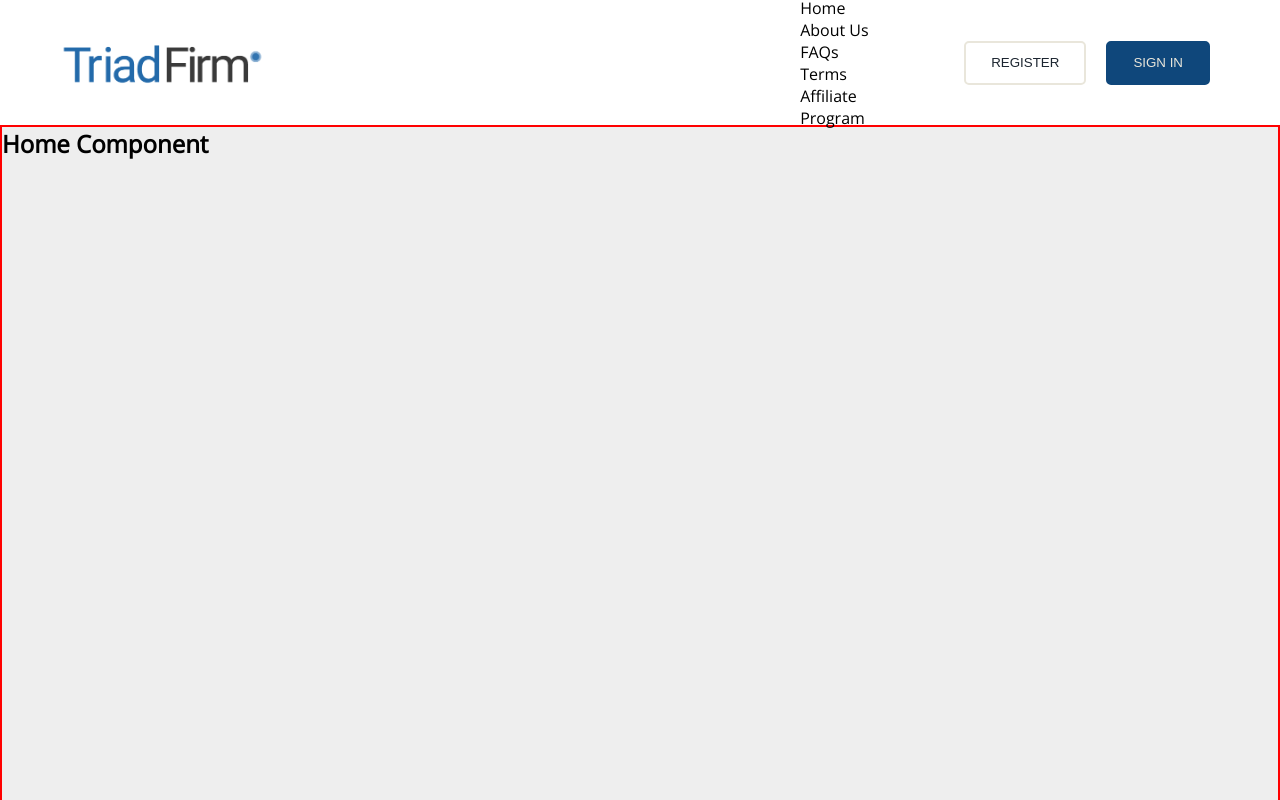
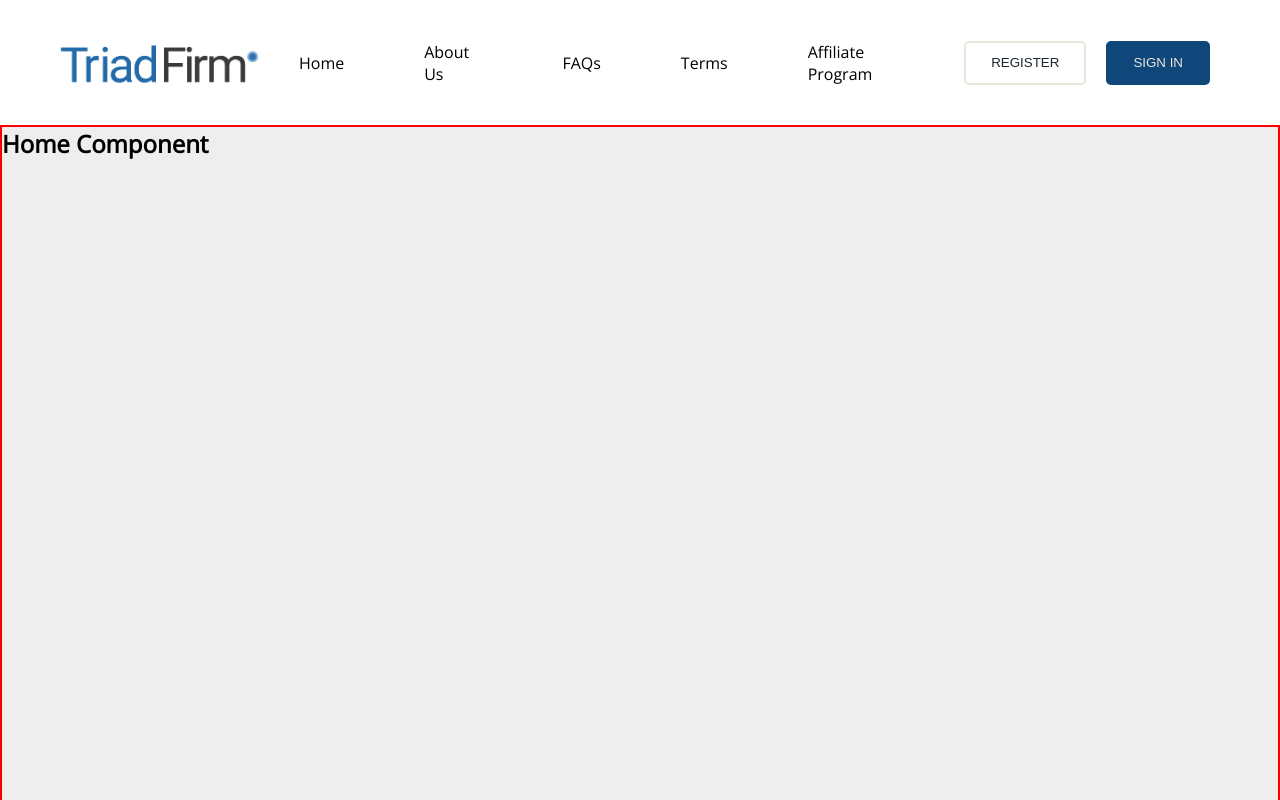
Before and after one commit to tonayam/crypto, a React (Create React App) app: page / in a window 1280 px wide. Shown: the top 800 px of the page. Built offline with nearby package versions, Linux system fonts and the light colour scheme.

Commit message:
Add Re-render on App Resize
This commit will add the resize and re-render featur.

```diff
--- a/src/App.js
+++ b/src/App.js
@@ -10,8 +10,17 @@ import Login from "./pages/login/Login";
 import Register from "./pages/register/Register";
 import Contact from "./pages/contact/Contact";
 import CookiesPolicy from "./pages/cookies/CookiesPolicy";
+import { useEffect, useState } from "react";
 
 function App() {
+  const [windowWidth, setWindowWidth] = useState(``);
+
+  useEffect(() => {
+    window.addEventListener(`resize`, () => {
+      setWindowWidth(window.innerWidth);
+    });
+  }, [windowWidth]);
+
   return (
     <>
       <main>
--- a/src/components/navbar/_navbar.scss
+++ b/src/components/navbar/_navbar.scss
@@ -43,7 +43,6 @@
 
             li {
                 margin: 20px 0px;
-                width: 50%;
 
                 &:hover {
                     color: #1f65c0;
@@ -66,7 +65,6 @@
 
 .mob-nav-items {
     padding-left: 15px;
-    // height: calc(100vh - 80px);
     transform: translateX(-100%);
     transition: $generalTransition;
     position: fixed;
@@ -75,6 +73,7 @@
     left: 0;
     bottom: 0;
     background: $whiteColor;
+    padding-top: 10px;
 
 
     &.show {
@@ -113,6 +112,7 @@
 
             &-links {
                 @include flexCB;
+                flex-direction: row;
 
                 li {
                     margin: 0 40px;
```
